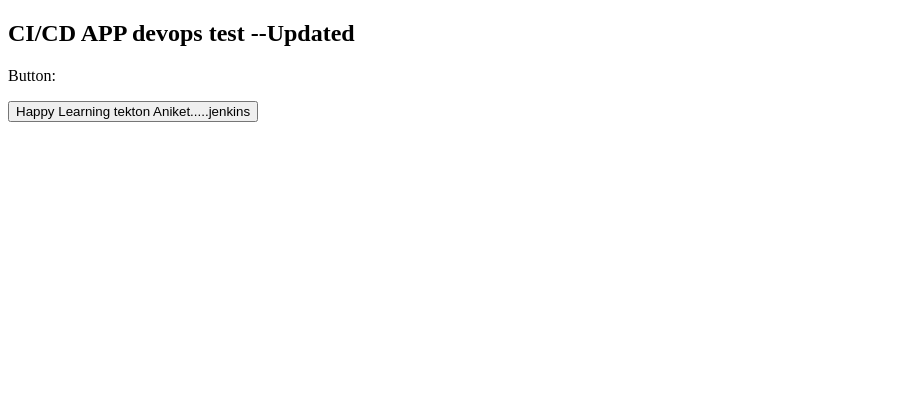
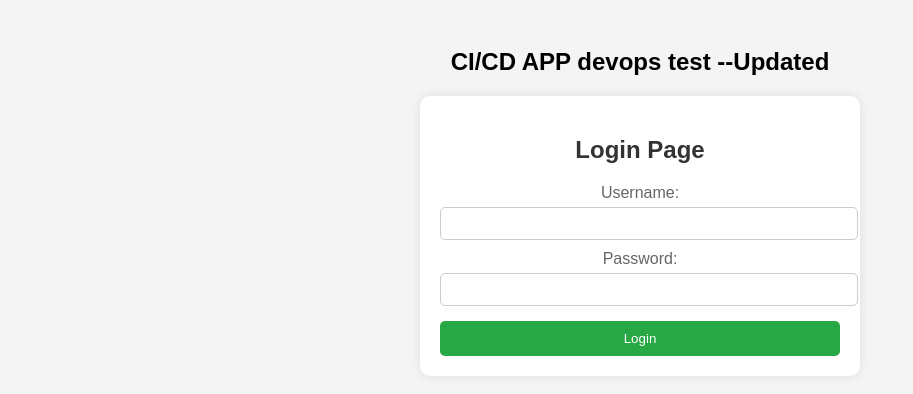
Before and after one commit to AniketAhireIGT/docker_ci, a plain HTML site: page index.html in a window 1280 px wide. Shown: the whole page, without its empty margins (0-913 px from the left). Drawn offline with Linux system fonts and the light colour scheme.

Commit message:
Update index.html

```diff
--- a/index.html
+++ b/index.html
@@ -7,7 +7,20 @@
 </head>
 <body>
   <h2>CI/CD APP devops test --Updated  </h2>
-  <p>Button:</p>
-  <button>Happy Learning tekton Aniket.....jenkins  </button>
+  <body style="font-family: Arial, sans-serif; background-color: #f4f4f4; text-align: center; padding: 20px;">
+    <div style="max-width: 400px; margin: auto; background: white; padding: 20px; border-radius: 10px; box-shadow: 0px 0px 10px rgba(0, 0, 0, 0.1);">
+        <h2 style="color: #333;">Login Page</h2>
+        <form>
+            <label for="username" style="display: block; margin-top: 10px; color: #666;">Username:</label>
+            <input type="text" id="username" name="username" style="width: 100%; padding: 8px; margin-top: 5px; border: 1px solid #ccc; border-radius: 5px;">
+
+            <label for="password" style="display: block; margin-top: 10px; color: #666;">Password:</label>
+            <input type="password" id="password" name="password" style="width: 100%; padding: 8px; margin-top: 5px; border: 1px solid #ccc; border-radius: 5px;">
+
+            <button type="submit" style="margin-top: 15px; background-color: #28a745; color: white; border: none; padding: 10px; width: 100%; border-radius: 5px; cursor: pointer;">Login</button>
+        </form>
+    </div>
+</body>
+
 </body>
 </html>
```
